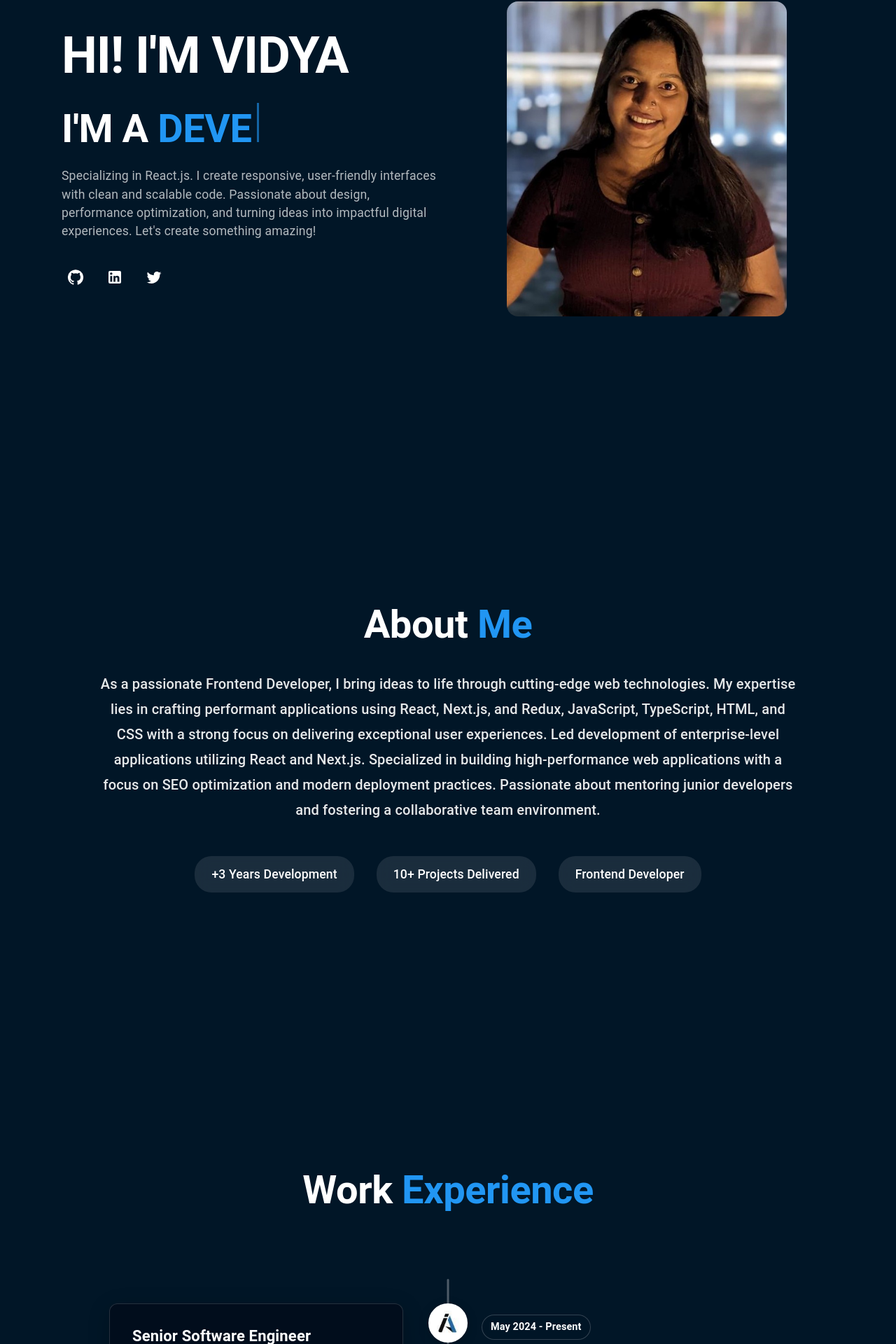
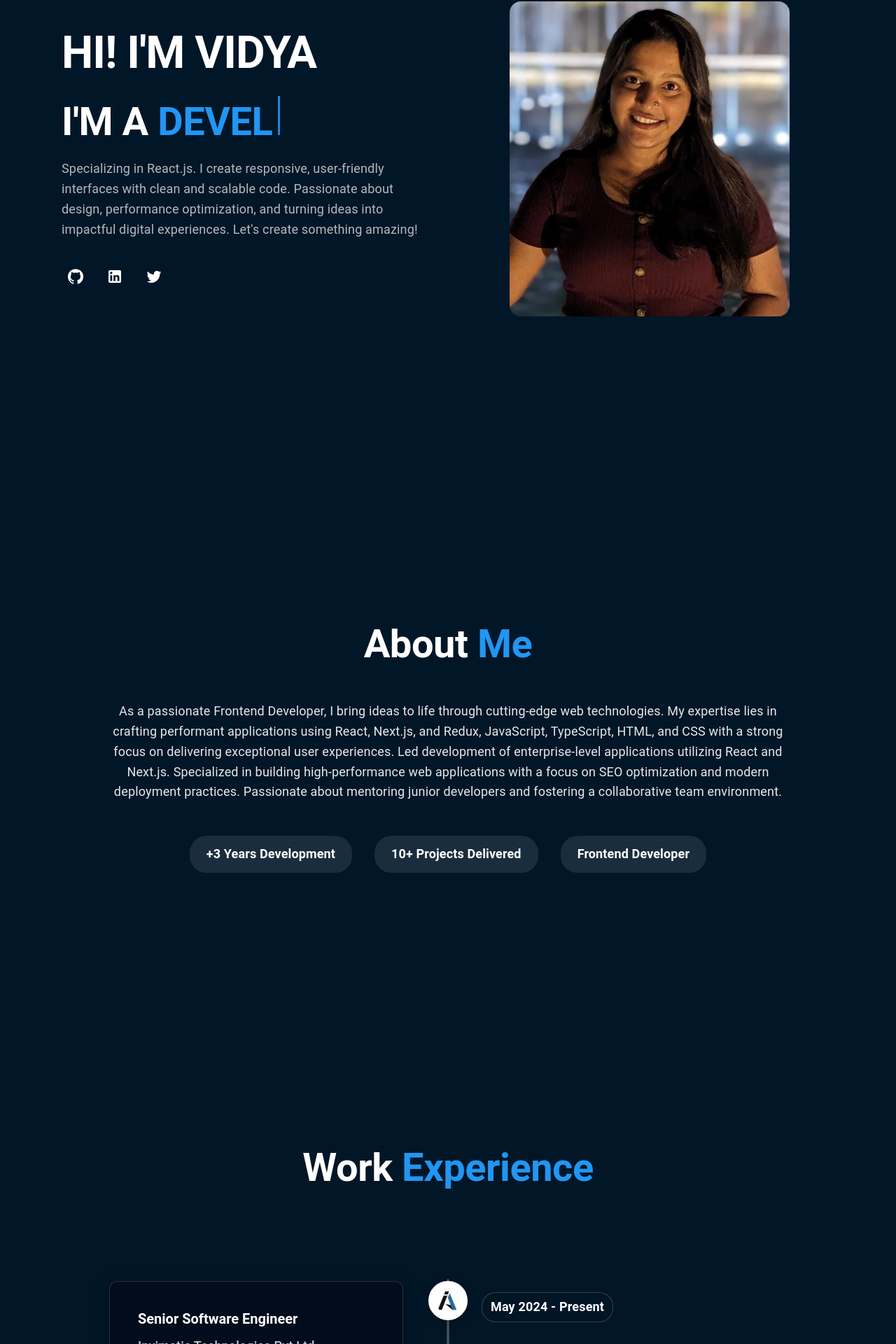
Before and after one commit to VidyaAg/myportfolio, a React (Vite) app: page / in a window 1280 px wide. Shown: the part 237-2157 px from the top of the page at 70% size. Built offline with nearby package versions, Linux system fonts and the light colour scheme.

Commit message:
responsiveness changes

```diff
--- a/src/App.tsx
+++ b/src/App.tsx
@@ -33,20 +33,78 @@ export const theme = createTheme({
   },
   typography: {
     h1: {
-      fontSize: '3.5rem',
+      fontSize: '2.5rem',
       fontWeight: 700,
       '@media (min-width:600px)': {
-        fontSize: '4.5rem',
+        fontSize: '3rem',
+      },
+      '@media (min-width:900px)': {
+        fontSize: '3.5rem',
+      },
+      '@media (min-width:1200px)': {
+        fontSize: '4rem',
       },
     },
     h2: {
-      fontSize: '2.5rem',
+      fontSize: '2rem',
       fontWeight: 700,
       '@media (min-width:600px)': {
+        fontSize: '2.5rem',
+      },
+      '@media (min-width:900px)': {
+        fontSize: '3rem',
+      },
+      '@media (min-width:1200px)': {
         fontSize: '3.5rem',
       },
     },
+    h3: {
+      fontSize: '1.5rem',
+      fontWeight: 600,
+      '@media (min-width:600px)': {
+        fontSize: '1.75rem',
+      },
+      '@media (min-width:900px)': {
+        fontSize: '2rem',
+      },
+    },
+    h4: {
+      fontSize: '1.25rem',
+      fontWeight: 600,
+      '@media (min-width:600px)': {
+        fontSize: '1.5rem',
+      },
+    },
+    h5: {
+      fontSize: '1.125rem',
+      fontWeight: 600,
+      '@media (min-width:600px)': {
+        fontSize: '1.25rem',
+      },
+    },
+    h6: {
+      fontSize: '1rem',
+      fontWeight: 600,
+      '@media (min-width:600px)': {
+        fontSize: '1.125rem',
+      },
+    },
+    body1: {
+      fontSize: '1rem',
+      lineHeight: 1.6,
+      '@media (min-width:600px)': {
+        fontSize: '1.125rem',
+      },
+    },
+    body2: {
+      fontSize: '0.875rem',
+      lineHeight: 1.5,
+      '@media (min-width:600px)': {
+        fontSize: '1rem',
+      },
+    },
   },
+  spacing: 8, // Base spacing unit
   components: {
     MuiCssBaseline: {
       styleOverrides: {
@@ -152,13 +210,15 @@ function App() {
                 </Box>
               </Stack>
 
-              <Box sx={{ position: 'sticky', top: 0, zIndex: 1100 }}>
+              <Box sx={{
+                display: { xs: 'none', md: 'flex' },
+                flex: 1,
+                justifyContent: 'center',
+                mx: 4
+              }}>
                 <Stack
                   direction="row"
                   spacing={4}
-                  sx={{
-                    display: { xs: 'none', md: 'flex' }
-                  }}
                 >
                   {navigationItems.map((item) => (
                     <Button
@@ -200,7 +260,14 @@ function App() {
                 </Stack>
               </Box>
 
-              <Stack direction="row" spacing={1}>
+              <Stack
+                direction="row"
+                spacing={1}
+                sx={{
+                  flexShrink: 0,
+                  minWidth: 'fit-content'
+                }}
+              >
                 <IconButton
                   color="inherit"
                   onClick={() => window.open('https://github.com/VidyaAg', '_blank')}
@@ -272,7 +339,7 @@ export const Header = ({ children }: { children: React.ReactNode }) => (
   <Typography
     variant="h2"
     sx={{
-      mb: 4,
+      mb: { xs: 4, md: 6 },
       textAlign: 'center',
       '& span': {
         color: 'primary.main',
@@ -285,10 +352,10 @@ export const Header = ({ children }: { children: React.ReactNode }) => (
 
 export const Paragraph = ({ children }: { children: React.ReactNode }) => (
   <Typography
-    variant="h6"
+    variant="body1"
     sx={{
-      mb: 6,
-      lineHeight: 1.8,
+      mb: { xs: 4, md: 6 },
+      lineHeight: 1.6,
       maxWidth: '1000px',
       mx: 'auto',
       textAlign: 'center',
--- a/src/about.tsx
+++ b/src/about.tsx
@@ -18,7 +18,6 @@ const ExperienceCard = ({ title }: any) => (
             variant="h6"
             sx={{
                 color: 'white',
-                fontSize: '1.1rem',
                 textAlign: 'center',
             }}
         >
@@ -37,8 +36,10 @@ const About = () => {
                 display: 'flex',
                 flexDirection: 'column',
                 justifyContent: 'center',
-                px: { xs: 3, sm: 4, md: 6 },
-                height: 'calc(100vh - 64px)',
+                px: { xs: 2, sm: 3, md: 4, lg: 6 },
+                py: { xs: 4, md: 0 },
+                height: { xs: 'auto', md: 'calc(100vh - 64px)' },
+                minHeight: { xs: 'calc(100vh - 64px)', md: 'calc(100vh - 64px)' },
                 color: 'white',
             }}
         >
@@ -60,7 +61,7 @@ const About = () => {
                 sx={{
                     justifyContent: 'center',
                     alignItems: 'center',
-                    mb: 6,
+                    mb: { xs: 4, md: 6 },
                 }}
             >
                 <ExperienceCard title="+3 Years Development" />
--- a/src/contact.tsx
+++ b/src/contact.tsx
@@ -56,9 +56,9 @@ const Contact = () => {
         {
             icon: <Mail />,
             title: "Email",
-            content: "vidyaagre@gmail.com",
+            content: "vidyaagre789@gmail.com",
             onClick: () => {
-                window.location.href = "mailto:vidyaagre@gmail.com";
+                window.location.href = "mailto:vidyaagre789@gmail.com";
             }
         },
         {
@@ -84,8 +84,8 @@ const Contact = () => {
                 display: 'flex',
                 flexDirection: { xs: 'column', md: 'row' }, // Stack on mobile, row on desktop
                 alignItems: { xs: 'center', md: 'flex-start' }, // Center on mobile, align top on desktop
-                px: { xs: 3, sm: 4, md: 6 },
-                py: { xs: 6, md: 10 }, // Add vertical padding
+                px: { xs: 2, sm: 3, md: 4, lg: 6 },
+                py: { xs: 4, md: 6 }, // Add vertical padding
                 minHeight: '100vh', // Ensure it takes at least full viewport height
                 bgcolor: '#011627' // Set background color
             }}
@@ -93,8 +93,8 @@ const Contact = () => {
              <Box
                 sx={{
                     flexShrink: 0,
-                    mb: { xs: 6, md: 0 }, // Margin bottom on mobile, none on desktop
-                    mr: { md: 8 }, // Margin right on desktop
+                    mb: { xs: 4, md: 0 }, // Margin bottom on mobile, none on desktop
+                    mr: { md: 6 }, // Margin right on desktop
                     width: { xs: '100%', md: 'auto' },
                     textAlign: { xs: 'center', md: 'left' }
                 }}
@@ -107,7 +107,7 @@ const Contact = () => {
             <Box sx={{ flexGrow: 1, width: { xs: '100%', md: 'auto' } }}>
                 <Grid
                     container
-                    spacing={{ xs: 2, sm: 3, md: 4, lg: 5 }}
+                    spacing={{ xs: 2, sm: 3, md: 4 }}
                     justifyContent="center"
                     sx={{
                         maxWidth: '1200px',
--- a/src/experience.tsx
+++ b/src/experience.tsx
@@ -19,7 +19,7 @@ const TechBadges = () => {
     return (
         <Box sx={{
             bgcolor: '#011627',
-            py: { xs: 4, sm: 6, md: 8 },
+            py: { xs: 4, md: 6 },
             px: { xs: 2, sm: 3, md: 4 }
         }}>
             <Typography
@@ -27,9 +27,7 @@ const TechBadges = () => {
                 sx={{
                     color: 'white',
                     textAlign: 'center',
-                    fontSize: { xs: '1.25rem', sm: '1.5rem', md: '2rem' },
-                    fontWeight: 600,
-                    mb: { xs: 3, sm: 4, md: 6 }
+                    mb: { xs: 4, md: 6 }
                 }}
             >
                 <motion.div
@@ -97,9 +95,9 @@ const TechBadges = () => {
                             />
                         </Box>
                         <Typography
+                            variant="body2"
                             sx={{
                                 color: 'white',
-                                fontSize: { xs: '0.7rem', sm: '0.8rem', md: '0.9rem' },
                                 textAlign: 'center',
                                 fontWeight: 600,
                                 letterSpacing: '0.5px'
@@ -123,7 +121,7 @@ const ExperienceCard = ({ title, company, responsibilities, date, logo }: any) =
             sx={{
                 backgroundColor: 'rgba(2, 12, 27, 0.8)',
                 borderRadius: '12px',
-                padding: { xs: '20px', sm: '24px', md: '32px' },
+                padding: { xs: 3, sm: 4, md: 5 },
                 width: '100%',
                 maxWidth: { xs: 'none', md: '420px' },
                 border: '1px solid rgba(255, 255, 255, 0.15)',
@@ -167,9 +165,9 @@ const ExperienceCard = ({ title, company, responsibilities, date, logo }: any) =
                         />
                     </Box>
                     <Typography
+                        variant="body2"
                         sx={{
                             color: 'rgba(255, 255, 255, 0.9)',
-                            fontSize: '0.85rem',
                             fontWeight: '600',
                             backgroundColor: 'rgba(255, 255, 255, 0.1)',
                             padding: '4px 12px',
@@ -183,10 +181,9 @@ const ExperienceCard = ({ title, company, responsibilities, date, logo }: any) =
             )}
 
             <Typography
-                variant="h6"
+                variant="h5"
                 color="white"
                 sx={{
-                    fontSize: { xs: '1.1rem', sm: '1.25rem', md: '1.375rem' },
                     mb: 1.5,
                     fontWeight: '600',
                     lineHeight: 1.3
@@ -195,8 +192,8 @@ const ExperienceCard = ({ title, company, responsibilities, date, logo }: any) =
                 {title}
             </Typography>
             <Typography
+                variant="body1"
                 sx={{
-                    fontSize: { xs: '0.9rem', md: '1rem' },
                     mb: 3,
                     color: 'rgba(255, 255, 255, 0.8)',
                     fontWeight: '500'
@@ -218,8 +215,8 @@ const ExperienceCard = ({ title, company, responsibilities, date, logo }: any) =
                             }}
                         />
                         <Typography
+                            variant="body2"
                             sx={{
-                                fontSize: { xs: '0.85rem', md: '0.95rem' },
                                 lineHeight: 1.6,
                                 flex: 1,
                                 color: 'rgba(255, 255, 255, 0.75)'
@@ -416,8 +413,8 @@ const Experience = () => {
                 sx={{
                     display: 'flex',
                     flexDirection: 'column',
-                    px: { xs: 2, sm: 4, md: 8 },
-                    py: { xs: 6, md: 10 },
+                    px: { xs: 2, sm: 3, md: 4, lg: 6 },
+                    py: { xs: 4, md: 6 },
                     minHeight: '100vh',
                     bgcolor: '#011627',
                     position: 'relative',
@@ -452,7 +449,7 @@ const Experience = () => {
                     })
                 }}
             >
-                <Box sx={{ mb: { xs: 4, md: 8 } }}>
+                <Box sx={{ mb: { xs: 4, md: 6 } }}>
                     <Header>
                         Work <span>Experience</span>
                     </Header>
--- a/src/home.tsx
+++ b/src/home.tsx
@@ -47,26 +47,46 @@ const Home = () => {
                 flex: 1,
                 display: 'flex',
                 alignItems: 'center',
-                px: { xs: 3, sm: 4, md: 6 }, // Match header padding exactly
-                height: 'calc(100vh - 64px)' // Subtract header height
+                px: { xs: 2, sm: 3, md: 4, lg: 6 }, // Responsive padding
+                py: { xs: 4, md: 0 }, // Add vertical padding on mobile
+                height: { xs: 'auto', md: 'calc(100vh - 64px)' }, // Auto height on mobile
+                minHeight: { xs: 'calc(100vh - 64px)', md: 'calc(100vh - 64px)' }
             }}
         >
             <Box
                 sx={{
                     display: 'grid',
                     gridTemplateColumns: { xs: '1fr', md: '1fr 1fr' },
-                    gap: 4, // Reduced gap
+                    gap: { xs: 3, sm: 4, md: 6 }, // Responsive gap
                     alignItems: 'center',
                     width: '100%',
-                    maxHeight: 'calc(100vh - 80px)'
+                    maxHeight: { xs: 'none', md: 'calc(100vh - 80px)' }
                 }}
             >
                 {/* Left Content */}
-                <Box sx={{ position: 'relative', zIndex: 1, maxHeight: '100%' }}>
-                    <Typography variant="h1" gutterBottom sx={{ color: 'white' }}>
+                <Box sx={{
+                    position: 'relative',
+                    zIndex: 1,
+                    maxHeight: '100%',
+                    order: { xs: 2, md: 1 } // Move content below image on mobile
+                }}>
+                    <Typography
+                        variant="h1"
+                        gutterBottom
+                        sx={{
+                            color: 'white',
+                            textAlign: { xs: 'center', md: 'left' }
+                        }}
+                    >
                         HI! I'M VIDYA
                     </Typography>
-                    <Typography variant="h2" gutterBottom>
+                    <Typography
+                        variant="h2"
+                        gutterBottom
+                        sx={{
+                            textAlign: { xs: 'center', md: 'left' }
+                        }}
+                    >
                         I'M A <Box component="span" sx={{ color: 'primary.main' }}>{text}</Box>
                         <Box
                             component="span"
@@ -90,14 +110,20 @@ const Home = () => {
                             color: 'text.secondary',
                             mb: 4,
                             maxWidth: 'sm',
-                            fontSize: '1.1rem'
+                            textAlign: { xs: 'center', md: 'left' },
+                            mx: { xs: 'auto', md: 0 }
                         }}
                     >
                         Specializing in React.js. I create responsive, user-friendly interfaces with clean and scalable code.
                         Passionate about design, performance optimization, and turning ideas into impactful digital experiences. Let's create something amazing!
                     </Typography>
 
-                    <Stack direction="row" spacing={4} alignItems="center">
+                    <Stack
+                        direction="row"
+                        spacing={4}
+                        alignItems="center"
+                        justifyContent={{ xs: 'center', md: 'flex-start' }}
+                    >
                         <Stack direction="row" spacing={2}>
                             {[
                                 { Icon: GitHubIcon, url: 'https://github.com/VidyaAg' },
@@ -123,14 +149,15 @@ const Home = () => {
                 {/* Right Image */}
                 <Box sx={{
                     position: 'relative',
-                    height: { xs: '350px', md: '450px' },
-                    maxHeight: 'calc(100vh - 100px)', // Ensure image fits in viewport
+                    height: { xs: '300px', sm: '350px', md: '450px' },
+                    maxHeight: { xs: '40vh', md: 'calc(100vh - 100px)' },
                     display: 'flex',
                     alignItems: 'center',
                     overflow: 'hidden',
                     borderRadius: 4,
                     maxWidth: { xs: '100%', md: '400px' },
                     mx: 'auto',
+                    order: { xs: 1, md: 2 } // Move image above content on mobile
                 }}>
                     {/* Blur Effect */}
                     <Box
```
